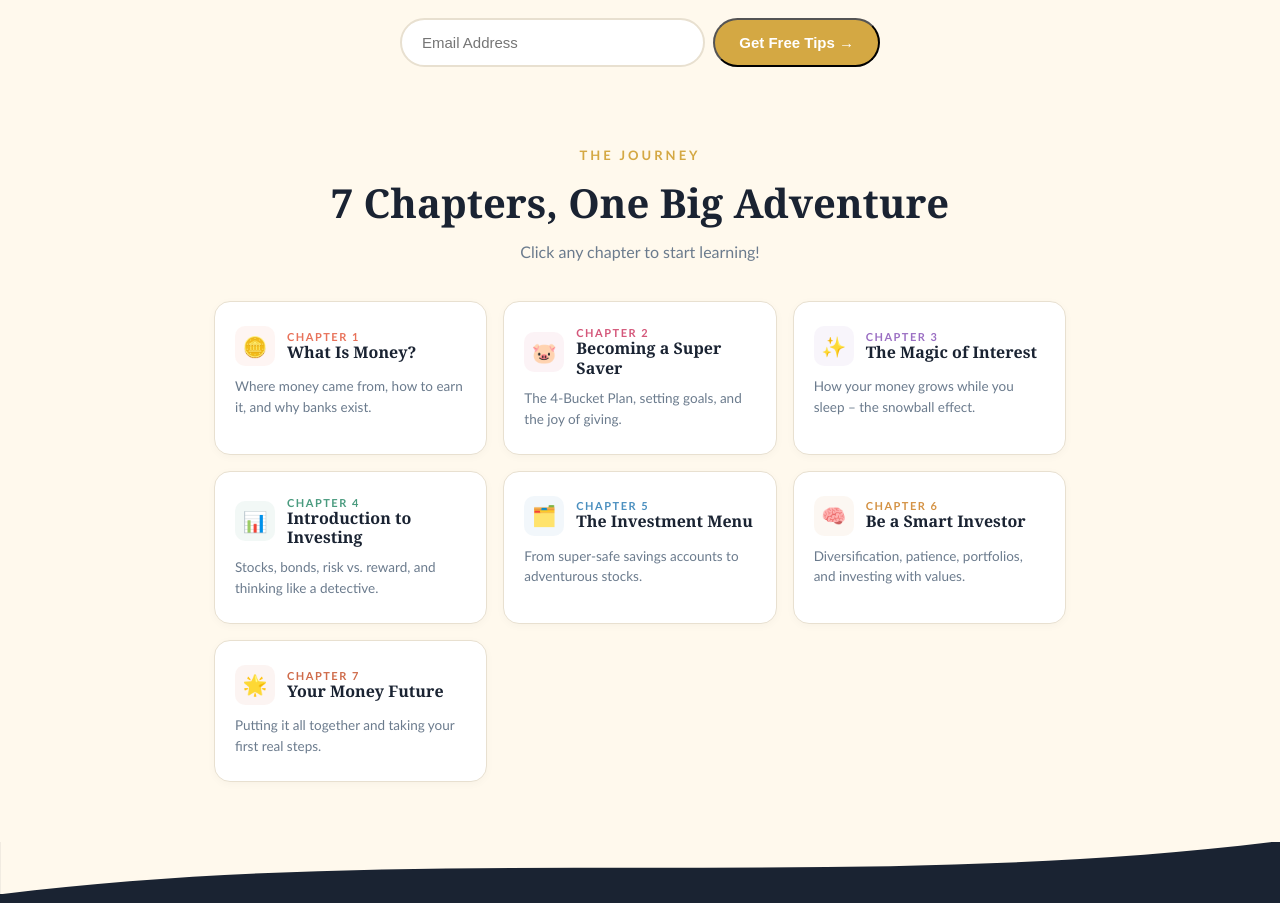
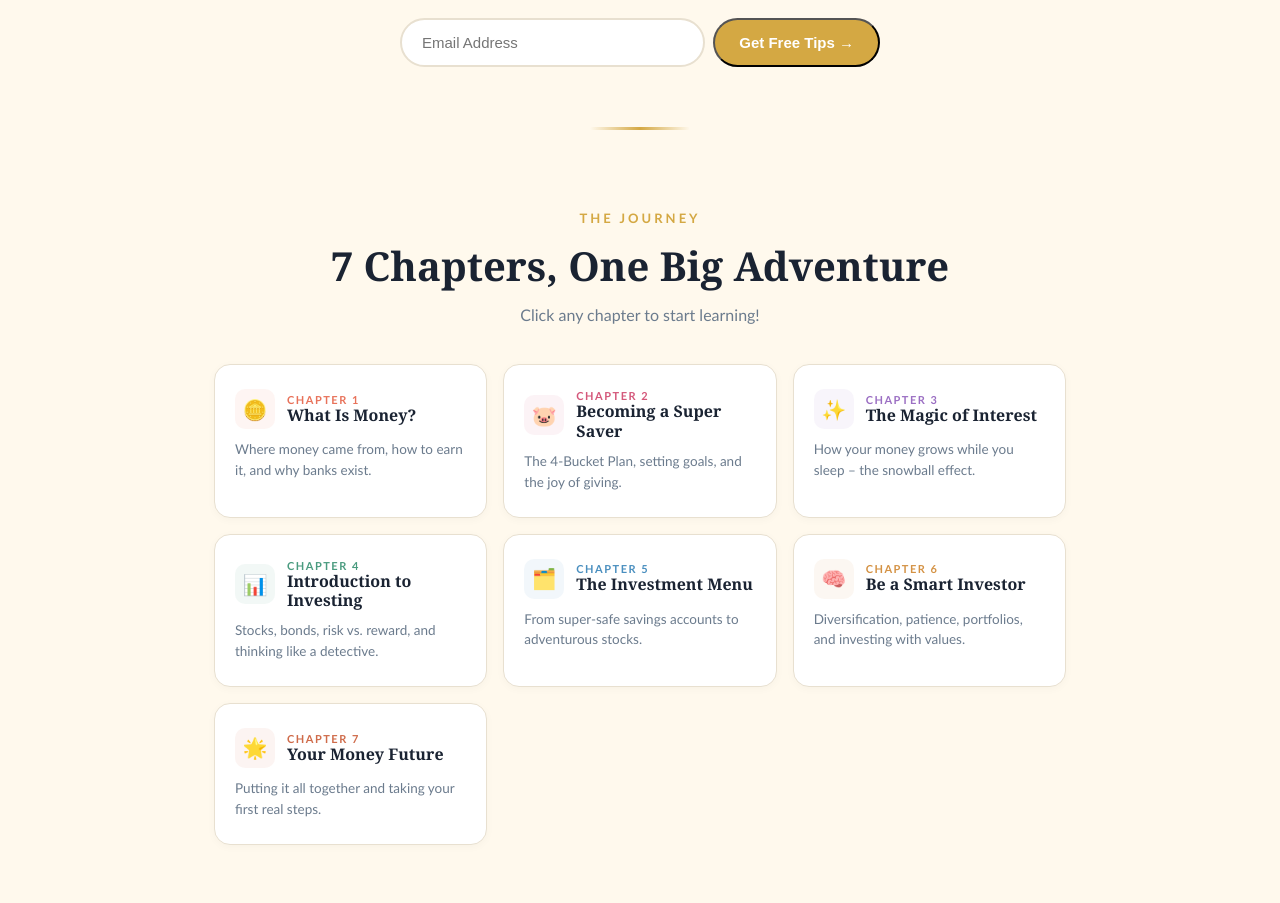
Before and after one commit to taiganautcapital/thekidvault-website, a Next.js app: page / in a window 1280 px wide. Shown: the part 1620-2523 px from the top of the page. Built offline with nearby package versions, Linux system fonts and the light colour scheme; no server answers.

Commit message:
UI: add gold divider below email form

```diff
--- a/pages/index.tsx
+++ b/pages/index.tsx
@@ -135,6 +135,7 @@ const Home: NextPage = () => {
 `       }} />
         </section>
 
+        <div style={{ maxWidth: 100, height: 3, background: `linear-gradient(90deg,transparent,${C.gold},transparent)`, margin: "0 auto 60px", borderRadius: 2 }} />
         {/* CHAPTERS */}
         <section style={{ maxWidth: 900, margin: "0 auto", padding: "20px 24px 60px" }}>
           <div style={{ textAlign: "center", marginBottom: 40 }}>
```
